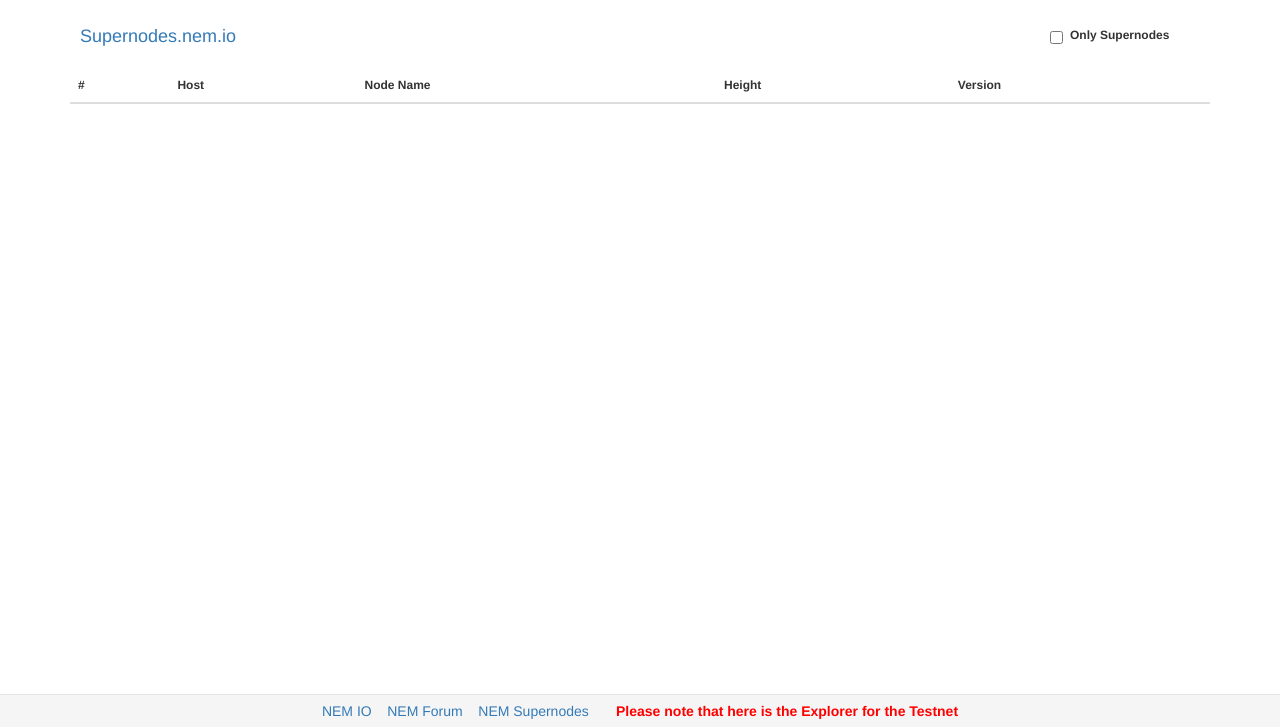
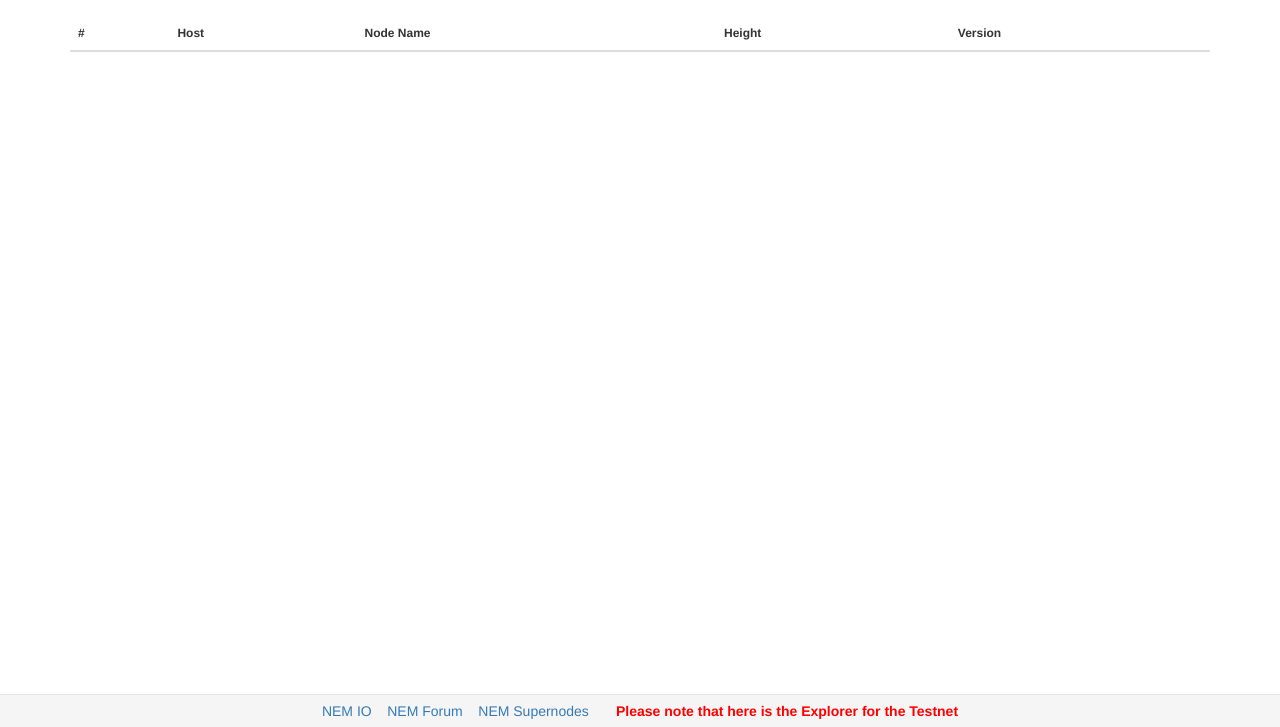
Before and after one commit to NEMChina/nem_explorer_nodejs_testnet, a website: page public/index.html at #/nodelist in a window 1280 px wide. Shown: the part 73-800 px from the top of the page. Drawn offline with Linux system fonts and the light colour scheme; no server answers.

Commit message:
remve supernodes link

```diff
--- a/public/nodelist.html
+++ b/public/nodelist.html
@@ -1,11 +1,11 @@
 <div id="content" class="container fontSize12" style="padding-bottom:70px;">
-	<h4 class="pull-left" style="padding-left:10px;"><a href="http://supernodes.nem.io" target="_blank">Supernodes.nem.io</a></h4>
+	<!-- <h4 class="pull-left" style="padding-left:10px;"><a href="http://supernodes.nem.io" target="_blank">Supernodes.nem.io</a></h4>
 	<div class="form-group pull-right" style="width:140px;">
     	<label class="checkbox">
 			<input type="checkbox" ng-model="justSupernode" value="1"> Only Supernodes
 		</label>
   	</div>
-  	<div class="clearfix"></div>
+  	<div class="clearfix"></div> -->
 	<table class="table table-striped table-hover" id="nodeTable">
 		<thead>
 			<tr>
```
